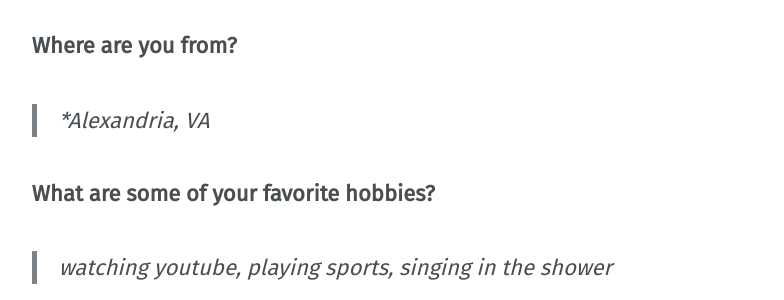
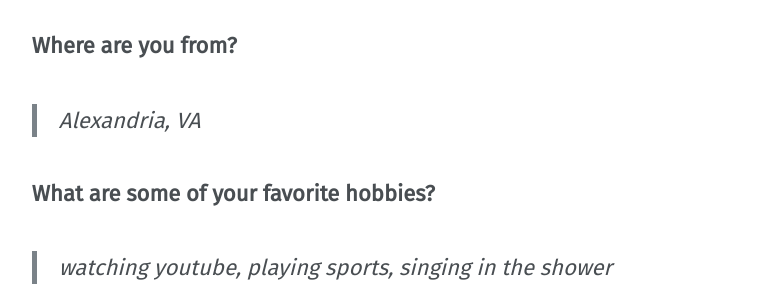
Before and after one commit to vtfasa/vtfasa.github.io, a Jekyll site: the page built from _pages/officers/eboard.md, in a window 1280 px wide and 900 px high, scrolled down 407 px. Shown: the part 153-453 px from the top of the window, without its empty margins (252-1036 px from the left). Built offline with Jekyll 4.4.1, drawn with Linux system fonts in a browser that asks for light colours; some web fonts are replaced.

```diff
--- a/_pages/officers/eboard.md
+++ b/_pages/officers/eboard.md
@@ -26,7 +26,7 @@ permalink: /officers/eboard/
 > whaddup ya'll!! it's alex, i LOVEEEE sports, shoes, being Filipino, and being surrounded by lotsa people!
 
 ### **Where are you from?**
-> *Alexandria, VA
+> *Alexandria, VA*
 
 ### **What are some of your favorite hobbies?**
 
```
